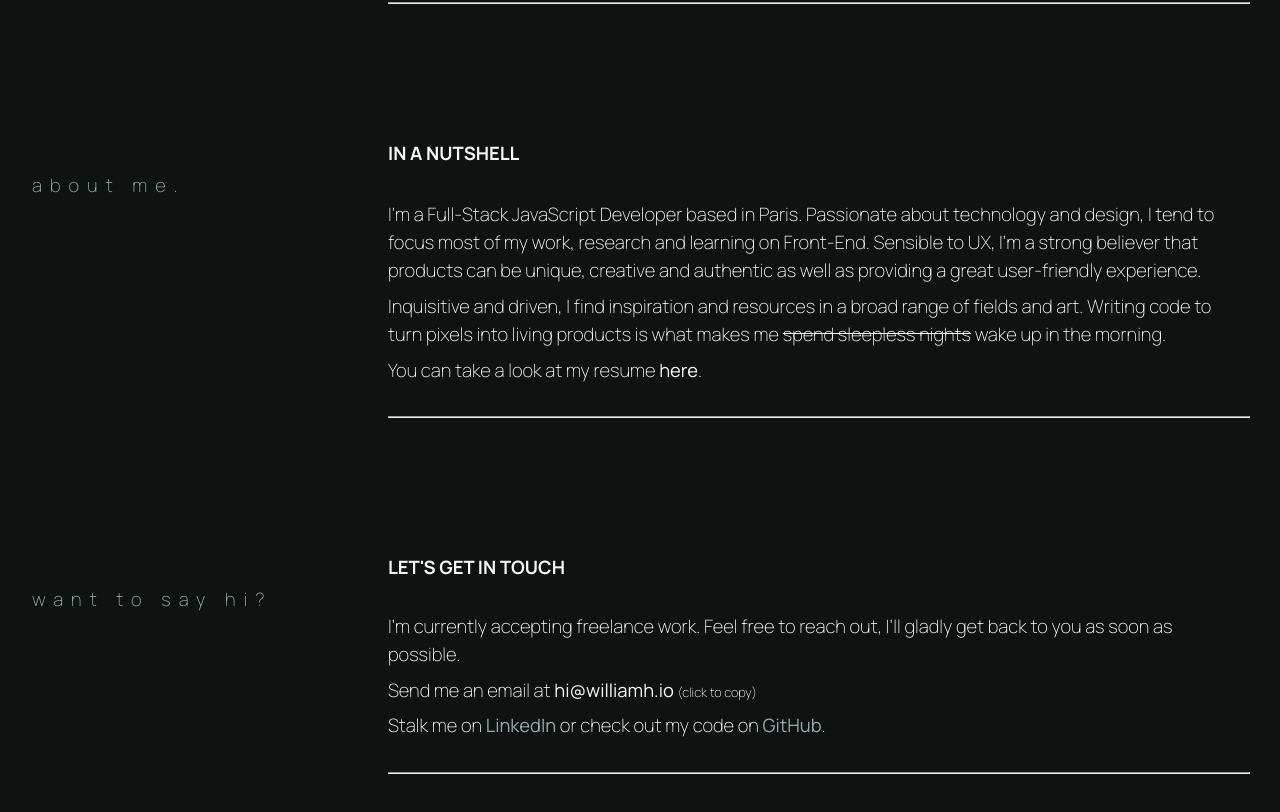
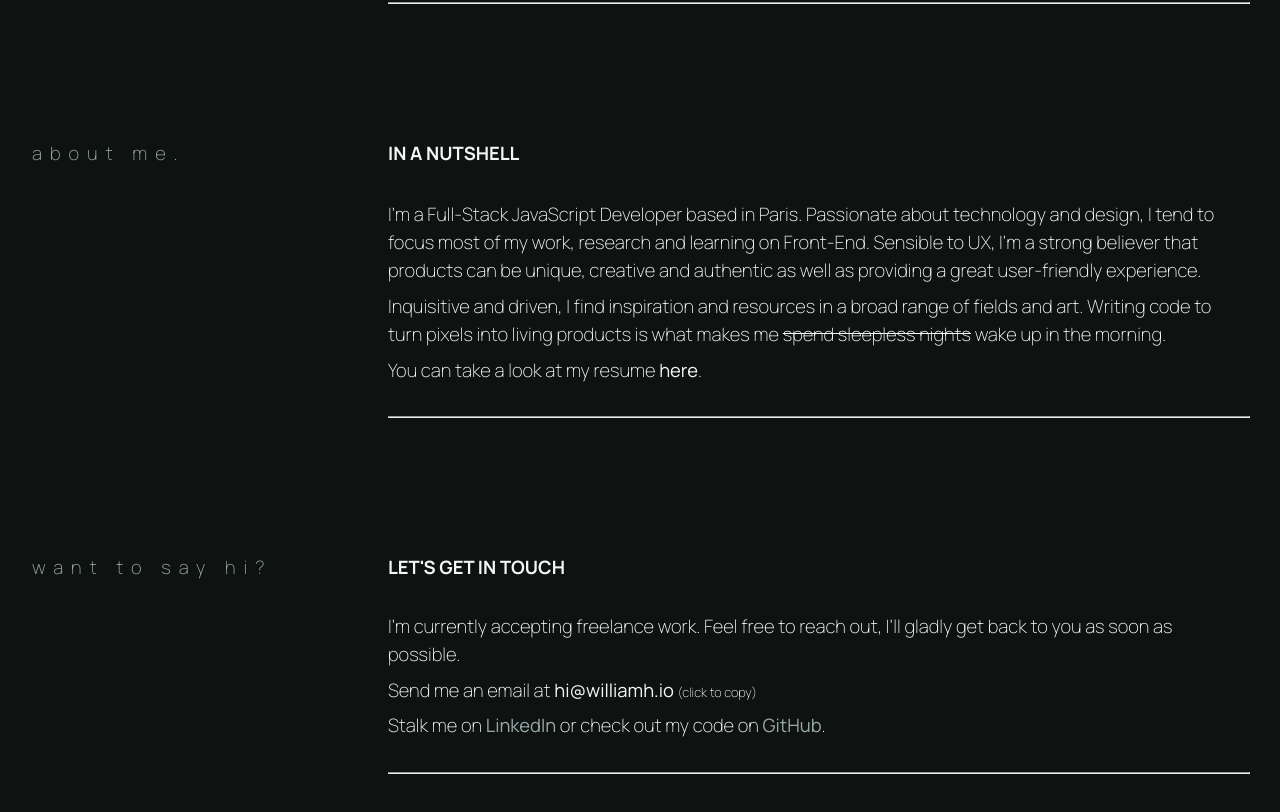
Before and after one commit to williamhzo/williamh.io, a React (Create React App) app: page / in a window 1280 px wide. Shown: the part 1057-1869 px from the top of the page. Built offline with nearby package versions, Linux system fonts and the light colour scheme.

Commit message:
fix layout issue

```diff
--- a/src/Views/Body.jsx
+++ b/src/Views/Body.jsx
@@ -10,7 +10,9 @@ const Body = () => {
   return (
     <>
       <section className="projects section">
-        <h4 className="section__title">selected projects.</h4>
+        <h4 className="section__title section__title--padding">
+          selected projects.
+        </h4>
         <div className="section__wrapper">
           {projects.map((project, index) => (
             <Project
--- a/src/styles/App.scss
+++ b/src/styles/App.scss
@@ -66,7 +66,7 @@ body {
     padding-left: 4rem;
   }
 
-  &__title:first-child {
+  &__title--padding {
     padding-top: $app-margin;
   }
 
```
